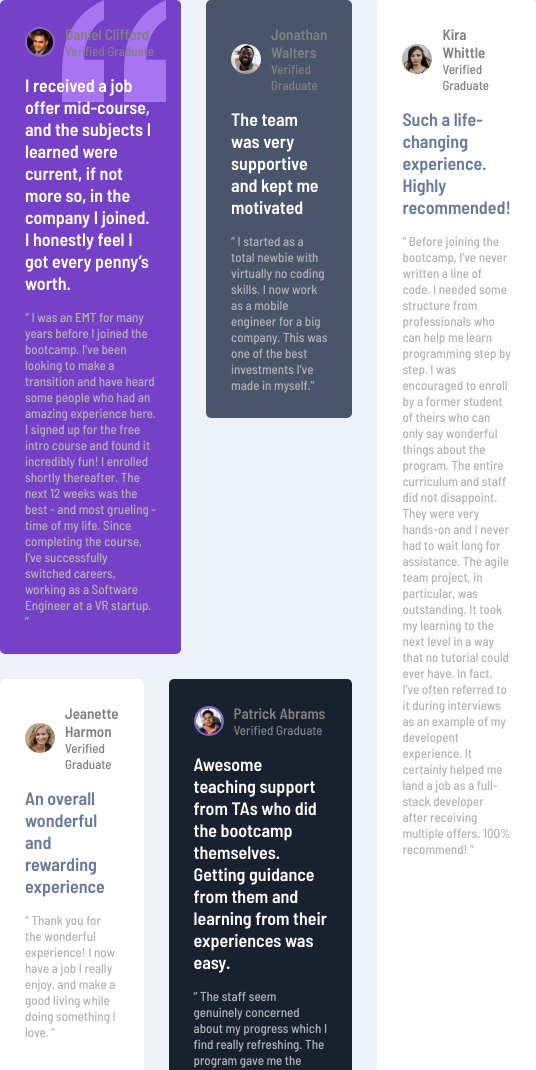
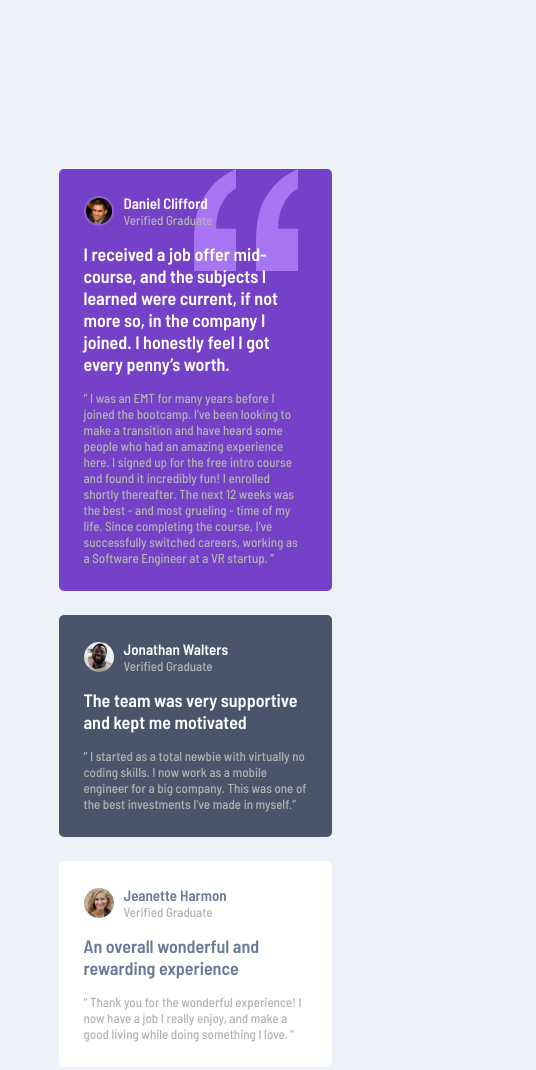
Before and after one commit to adityayadav71/testimonials-grid-section-main, a plain HTML site: page index.html in a window 390 px wide. Shown: the top 1070 px of the page, 536 px wide, since content can reach past the window. Drawn offline with Linux system fonts and the light colour scheme.

Commit message:
Set grid areas and updated font-colors

```diff
--- a/style.css
+++ b/style.css
@@ -10,51 +10,57 @@ body {
   background-color: hsl(210, 46%, 95%);
 }
 
-.container {
-  width: 70vw;
-  margin: 20vh auto;
-}
+/* GRID STYLING */
 
 .grid {
   display: grid;
-  justify-items: start;
-  grid-template-columns: repeat(4, 1fr);
-  grid-template-rows: repeat(2, 1fr);
-  gap: 25px;
+  width: 70vw;
+  margin: 20vh auto;
+  /* grid-template-columns: repeat(4, 1fr); */
+  grid-template-areas:
+    "one one two five"
+    "three four four five";
+  gap: 1.5rem;
 }
 
 .cell {
   padding: 25px;
   border-radius: 5px;
 }
+
 .cell-1 {
   background-repeat: no-repeat;
   background-image: url("images/bg-pattern-quotation.svg");
   background-position-x: 80%;
   background-color: hsl(263, 55%, 52%);
-  grid-column: 1 / 3;
-  align-self: start;
+  /* grid-column: 1 / span 2; */
 }
 .cell-2 {
   background-color: hsl(217, 19%, 35%);
-  align-self: start;
 }
 .cell-3 {
   background-color: hsl(0, 0%, 100%);
 }
 .cell-4 {
   background-color: hsl(219, 29%, 14%);
-  grid-column: 2 / 4;
+  /* grid-column: span 2; */
 }
 .cell-5 {
   background-color: hsl(0, 0%, 100%);
-  grid-row: 1 / 3;
-  grid-column: 4;
+  /* grid-row: 1 / span 2;
+  grid-column: 4; */
 }
-.cell-3 .heading,
-.cell-5 .heading {
+.cell-3,
+.cell-5 {
   color: hsl(217, 19%, 50%);
 }
+
+.cell-3 .name,
+.cell-5 .name {
+  color: hsl(217, 19%, 50%);
+}
+
+/* ARTICLE */
 
 .flex {
   display: flex;
@@ -67,6 +73,7 @@ body {
 img {
   width: 30px;
   height: 30px;
+  max-width: 100%;
   border-radius: 50%;
 }
 
@@ -88,24 +95,50 @@ img {
 }
 
 .name {
-  color: hsl(0, 0%, 50%);
+  color: hsl(0, 0%, 100%);
   font-size: 15px;
   font-weight: 600;
 }
 .profession {
-  color: hsl(0, 0%, 50%);
+  color: hsl(0, 0%, 70%);
   font-size: 13px;
   font-weight: 300;
 }
 
-@media all and (max-width: 375px) {
-  .container {
-    width: 90vw;
-    height: 80vw;
-  }
+article:nth-child(1) {
+  grid-area: one;
+}
+article:nth-child(2) {
+  grid-area: two;
+}
+article:nth-child(3) {
+  grid-area: three;
+}
+article:nth-child(4) {
+  grid-area: four;
+}
+article:nth-child(5) {
+  grid-area: five;
+}
+/* MEDIA QUERIES */
+
+@media all and (max-width: 1080px) {
   .grid {
-    display: flex;
-    gap: 20px;
-    flex-direction: column;
+    grid-template-areas:
+      "one one one one"
+      "two two three three"
+      "four four four four"
+      "five five five five";
   }
 }
+
+@media all and (max-width: 680px) {
+  .grid {
+    grid-template-areas:
+      "one"
+      "two"
+      "three"
+      "four"
+      "five";
+  }
+}
```
